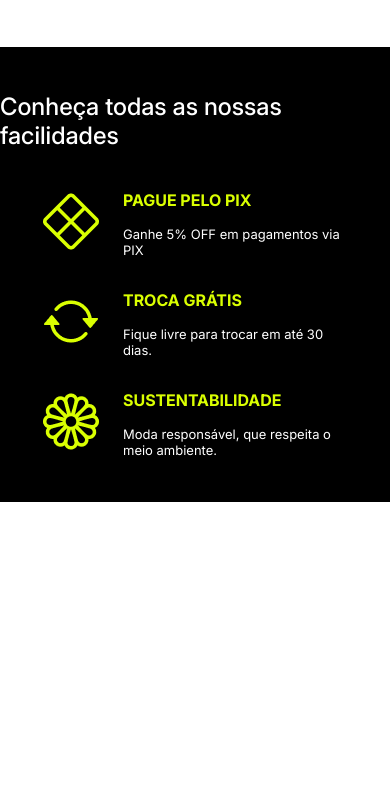
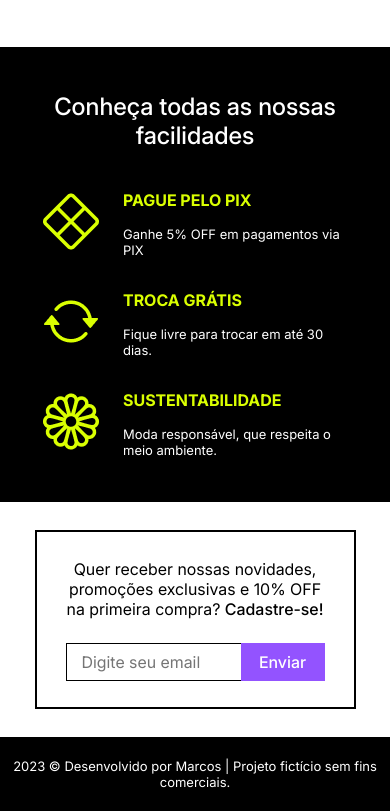
Before and after one commit to omarcosvbn/meteora, a Next.js app: page / in a window 390 px wide. Shown: the part 5132-5943 px from the top of the page. Before the commit the page ends 5634 px from the top, so only its background shows below. Built offline with nearby package versions, Linux system fonts and the light colour scheme.

Commit message:
responsive newsletter and footer done

```diff
--- /dev/null
+++ b/src/app/components/Footer/Footer.module.scss
@@ -0,0 +1,18 @@
+.footer{
+    width: 100vw;
+    height: 54px;
+    display: flex;
+    justify-content: center;
+    align-items: center;
+    background-color: black;
+    font-size: 13px;
+    font-weight: 400;
+    text-align: center;
+    color: white;
+}
+
+@media (max-width: 768px) {
+    .footer{
+        height: 74px;
+    }
+}
--- /dev/null
+++ b/src/app/components/Footer/Footer.tsx
@@ -0,0 +1,9 @@
+import styles from "./Footer.module.scss";
+
+export default function Header() {
+  return (
+    <footer>
+        <p className={styles.footer}>2023 © Desenvolvido por Marcos | Projeto fictício sem fins comerciais.</p>
+    </footer>
+  );
+}
--- a/src/app/layout.tsx
+++ b/src/app/layout.tsx
@@ -2,6 +2,7 @@ import type { Metadata } from "next";
 import localFont from "next/font/local";
 import "./globals.scss";
 import Header from "./components/Header/Header";
+import Footer from "./components/Footer/Footer";
 
 const inter = localFont({
   src: "./fonts/Inter-VariableFont_opsz,wght.ttf",
@@ -23,6 +24,7 @@ export default function RootLayout({
       <body className={inter.className}>
         <Header />
         <main>{children}</main>
+        <Footer />
       </body>
     </html>
   );
--- a/src/app/page.module.scss
+++ b/src/app/page.module.scss
@@ -149,6 +149,7 @@
   font-size: 32px;
   font-weight: 500;
   color: white;
+  text-align: center;
 }
 
 .moreinfo__infos {
@@ -186,6 +187,53 @@
   font-size: 13px;
   font-weight: 400;
   color: white;
+}
+
+.newsletter{
+  width: 729px;
+  height: 190px;
+  padding: 40px;
+  margin: 65px 0;
+  border: 2px solid black;
+  display: flex;
+  flex-direction: column;
+  align-items: center;
+  justify-content: center;
+
+  &__text{
+    font-size: 20px;
+    font-weight: 400;
+    text-align: center;
+
+    &__strong{
+      font-weight: 500;
+    }
+  }
+
+  &__form{
+    margin-top: 24px;
+  }
+
+  &__email{
+    all: unset;
+    width: 426px;
+    height: 38px;
+    padding: 0 15px;
+    border: 1px solid black;
+    border-right: none;
+    box-sizing:border-box;
+  }
+
+  &__send{
+    all: unset;
+    width: 84px;
+    height: 38px;
+    font-size: 16px;
+    font-weight: 500;
+    color: white;
+    text-align: center;
+    background-color: #9353FF;
+  }
 }
 
 @media (max-width: 1440px) {
@@ -227,6 +275,19 @@
     flex-direction: column;
     justify-content: flex-start;
     align-items: center;
+  }
+
+  .newsletter{
+    width: 690px;
+    margin: 28px 0;
+
+    &__text{
+      font-size: 16px;
+    }
+
+    &__email{
+      width: 327px;
+    }
   }
 }
 
@@ -273,4 +334,19 @@
     width: 56px;
     height: 57px;
   }
+
+  .newsletter{
+    width: 321px;
+    height: 179px;
+    padding: 24px;
+    margin: 28px 0;
+
+    &__text{
+      font-size: 16px;
+    }
+
+    &__email{
+      width: 175px;
+    }
+  }
 }
--- a/src/app/page.tsx
+++ b/src/app/page.tsx
@@ -406,6 +406,25 @@ export default function Home() {
             </div>
           </div>
         </div>
+
+        <div className={styles.newsletter}>
+          <h5 className={styles.newsletter__text}>
+            Quer receber nossas novidades, promoções exclusivas e 10% OFF na
+            primeira compra? <strong className={styles.newsletter__text__strong}>Cadastre-se!</strong>
+          </h5>
+          <form className={styles.newsletter__form}>
+            <input
+              type="email"
+              placeholder="Digite seu email"
+              className={styles.newsletter__email}
+            />
+            <input
+              type="submit"
+              value="Enviar"
+              className={styles.newsletter__send}
+            />
+          </form>
+        </div>
       </div>
     </>
   );
```
